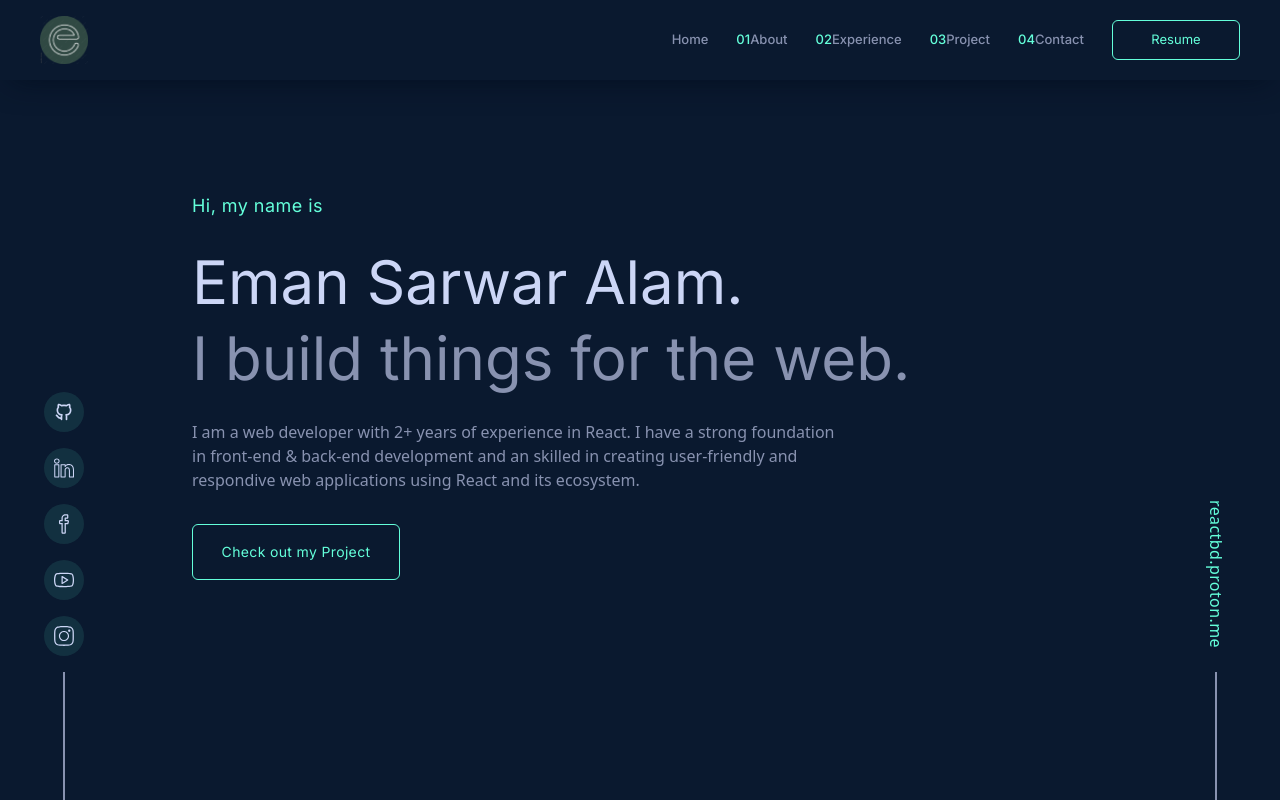
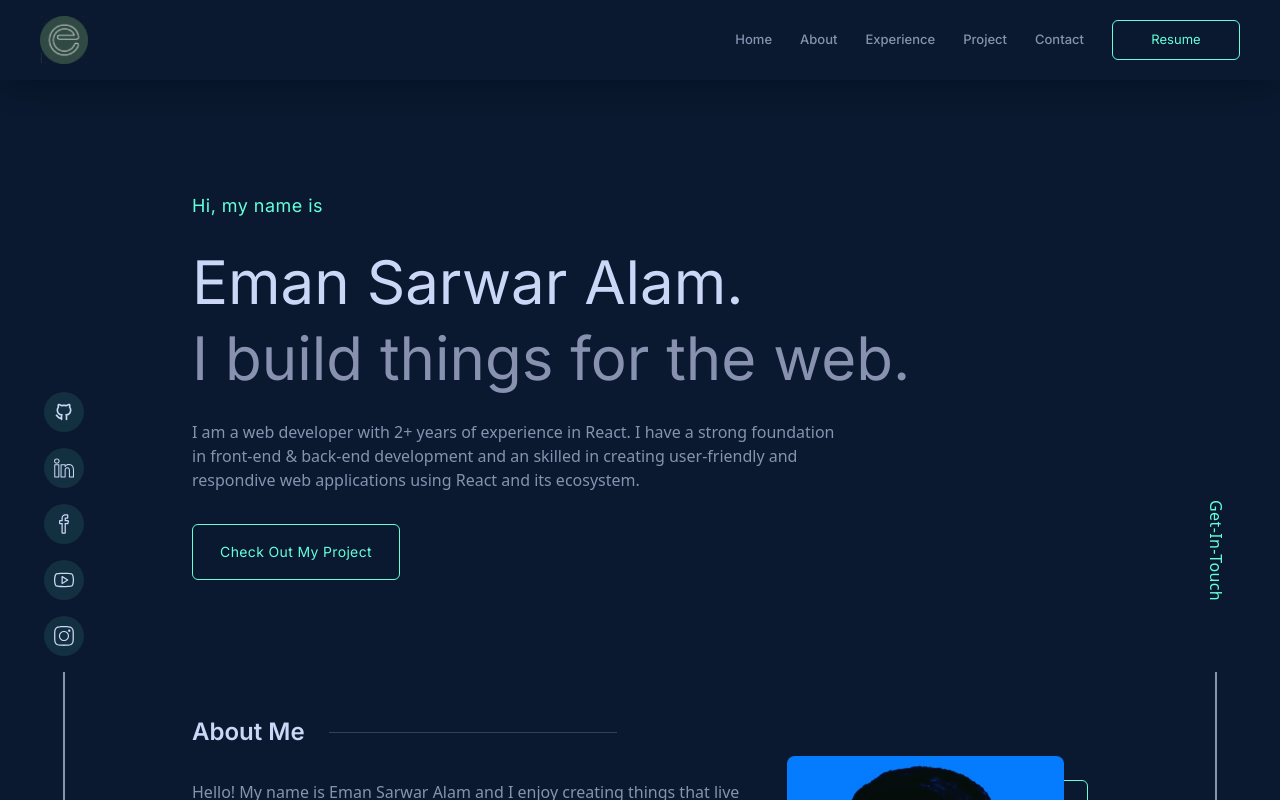
Before and after one commit to emansarwar/next-portfull, a Next.js app: page / in a window 1280 px wide. Built offline with nearby package versions, Linux system fonts and the light colour scheme.

Commit message:
2nd commit

```diff
--- a/components/Banner.tsx
+++ b/components/Banner.tsx
@@ -4,7 +4,7 @@ const Banner = () => {
     return (
         <section
         id='home'
-        className='max-w-contentContainer mx-auto py-10 mdl:py-24 flex flex-col gap-4 lgl:gap-8 mdl:px-10 xl:px-4'>
+        className='max-w-contentContainer mx-auto py-6 mdl:py-24 flex flex-col gap-4 lgl:gap-8 mdl:px-10 xl:px-4'>
             <motion.h3
             initial={{y: 10, opacity: 0 }}
             animate={{y: 0, opacity: 1 }}
@@ -21,8 +21,8 @@ const Banner = () => {
             animate={{y: 0, opacity: 1 }}
             transition={{duration:0.5, delay: 0.8 }}
              className='text-base md:max-w-[650px] text-textDark font-medium'>
-                {" "}
-                I am a web developer with 2+ years of experience in React. I have a strong foundation in front-end & back-end development and an skilled in creating  user-friendly and respondive web applications using React and its ecosystem.{" "}
+
+                I am a web developer with 2+ years of experience in React. I have a strong foundation in front-end & back-end development and an skilled in creating  user-friendly and respondive web applications using React and its ecosystem.
                 {/* <a href=""><span>Learn More</span>
                     </a>  */}
             </motion.p>
@@ -30,7 +30,7 @@ const Banner = () => {
             initial={{y: 10, opacity: 0 }}
             animate={{y: 0, opacity: 1 }}
             transition={{duration:0.5, delay: 0.9 }}
-            className='w-52 h-14 text-sm font-titleFont border border-textGreen rounded-md text-textGreen tracking-wide hover:bg-hoverColor duration-300'>Check out my Project</motion.button>
+            className='w-52 h-14 text-sm font-titleFont border border-textGreen rounded-md text-textGreen tracking-wide hover:bg-hoverColor duration-300'>Check Out My Project</motion.button>
         </section>
     );
 };
--- a/components/Navbar.tsx
+++ b/components/Navbar.tsx
@@ -53,8 +53,7 @@ const Navbar = () => {
               onClick={handleScroll}
               className="flex items-center gap-1 font-medium text-textDark hover:text-textGreen cursor-pointer duration-300 nav-link"
             >
-              <motion.li initial={{ y: -10, opacity: 0 }} animate={{ y: 0, opacity: 1 }} transition={{ duration: 0.1, delay: 0.1 }}>
-                <span className="text-textGreen">01</span>About
+              <motion.li initial={{ y: -10, opacity: 0 }} animate={{ y: 0, opacity: 1 }} transition={{ duration: 0.1, delay: 0.1 }}>About
               </motion.li>
             </Link>
             <Link
@@ -62,8 +61,7 @@ const Navbar = () => {
               onClick={handleScroll}
               className="flex items-center gap-1 font-medium text-textDark hover:text-textGreen cursor-pointer duration-300 nav-link"
             >
-              <motion.li initial={{ y: -10, opacity: 0 }} animate={{ y: 0, opacity: 1 }} transition={{ duration: 0.1, delay: 0.2 }}>
-                <span className="text-textGreen">02</span>Experience
+              <motion.li initial={{ y: -10, opacity: 0 }} animate={{ y: 0, opacity: 1 }} transition={{ duration: 0.1, delay: 0.2 }}>Experience
               </motion.li>
             </Link>
             <Link
@@ -71,8 +69,7 @@ const Navbar = () => {
               onClick={handleScroll}
               className="flex items-center gap-1 font-medium text-textDark hover:text-textGreen cursor-pointer duration-300 nav-link"
             >
-              <motion.li initial={{ y: -10, opacity: 0 }} animate={{ y: 0, opacity: 1 }} transition={{ duration: 0.1, delay: 0.3 }}>
-                <span className="text-textGreen">03</span>Project
+              <motion.li initial={{ y: -10, opacity: 0 }} animate={{ y: 0, opacity: 1 }} transition={{ duration: 0.1, delay: 0.3 }}>Project
               </motion.li>
             </Link>
             <Link
@@ -80,8 +77,7 @@ const Navbar = () => {
               onClick={handleScroll}
               className="flex items-center gap-1 font-medium text-textDark hover:text-textGreen cursor-pointer duration-300 nav-link"
             >
-              <motion.li initial={{ y: -10, opacity: 0 }} animate={{ y: 0, opacity: 1 }} transition={{ duration: 0.1, delay: 0.4 }}>
-                <span className="text-textGreen">04</span>Contact
+              <motion.li initial={{ y: -10, opacity: 0 }} animate={{ y: 0, opacity: 1 }} transition={{ duration: 0.1, delay: 0.4 }}>Contact
               </motion.li>
             </Link>
           </ul>
@@ -217,7 +213,7 @@ const Navbar = () => {
                         ease: "easeIn",
                       }}
                     >
-                      Resume
+                      Contact
                     </motion.li>
                   </Link>
                 </ul>
@@ -298,7 +294,7 @@ const Navbar = () => {
                     href="mailto:emansarwar3@gmail.com"
                     target="_blank"
                   >
-                    <span className="text-sm w-72 h-10 tracking-widest text-textGreen text-center   mt-4">reactbd@proton.me</span>
+                    <span className="text-sm w-72 h-10 tracking-widest text-textGreen text-center   mt-4">Get-In-Touch</span>
                   </motion.a>
             </motion.div>
           </div>
--- a/components/Projects.tsx
+++ b/components/Projects.tsx
@@ -8,10 +8,10 @@ import {RxOpenInNewWindow} from "react-icons/rx"
 
 const Projects = () => {
   return (
-    <section id="project" className="max-w-container mx-auto py-24 lgl:px-20">
+    <section id="project" className="max-w-contentContainer mx-auto py-4 lgl:py-10 mdl:py-24 flex flex-col  gap-4 lgl:gap-8 mdl:px-10 xl:px-4">
       <SectionTitle title="Projects" titleNo="03"></SectionTitle>
       <div className='w-full flex flex-col items-center justify-between gap-28 mt-10 '>
-      <div className='w-full flex flex-col items-center justify-center gap-28 mt-10'>
+      <div className='w-full flex flex-col items-center justify-center gap-28 '>
         <div className='flex flex-col xl:flex-row gap-6'>
             <a href="https://doctors-eye.web.app/"
             className='w-full xl:w-1/2 h-auto relative group' target='_blank'>
@@ -50,7 +50,7 @@ const Projects = () => {
         </div>
 
       </div>
-      <div className='w-full flex flex-col items-center justify-center gap-28 mt-10'>
+      <div className='w-full flex flex-col items-center lgl:pr-12 justify-center gap-28 mt-10'>
         <div className='flex flex-col xl:flex-row-reverse gap-6'>
             <a href="https://doctors-eye.web.app/"
             className='w-full xl:w-1/2 h-auto relative group' target='_blank'>
@@ -58,7 +58,7 @@ const Projects = () => {
                     <Image className='w-full h-full object-contain rounded'src={libraryImg} alt='doctor-img'/>
                 </div>
             </a>
-            <div className='w-full xl:w-1/2 flex flex-col gap-6 lgl:justify-between items-start z-10'>
+            <div className='w-full xl:w-1/2 flex flex-col  gap-6 lgl:justify-between items-start z-10'>
                 <p className='font-titleFont  text-textGreen text-sm tracking-wide'>featured project</p>
                 <h3 className='text-2xl font-bold'>Book Worm</h3>
                 <p className='bg-[#112240] text-sm md:text-base p-2 md:p-6 xl:-mr-16 rounded-md'>An Amazon clone website for visualizing personalized Amazon website. View your products, Add your account with <span className='text-textGreen'>O-auth </span> and then make the purchage using <span className='text-textGreen'>stripe</span>.
--- a/components/RightSide.tsx
+++ b/components/RightSide.tsx
@@ -4,7 +4,7 @@ const RightSide = () => {
     return (
         <div className='w-full h-full flex flex-col items-center justify-end gap-4 text-textLight'>
             <a href="mailto:emansarwar3@gmail.com">
-                <p className='text-s rotate-90 w-72 tracking-wide text-textGreen'>reactbd.proton.me</p>
+                <p className='text-s rotate-90 w-72 tracking-wide text-textGreen'>Get-In-Touch</p>
             </a>
             <span className='w-[2px] h-32 bg-textDark inline-flex'></span>
         </div>
--- a/components/SectionTitle.tsx
+++ b/components/SectionTitle.tsx
@@ -6,7 +6,7 @@ interface Props {
 const SectionTitle = ({title, titleNo}: Props) => {
   return (
     <h2 className='font-titleFont text-2xl font-semibold flex items-center'>
-      <span className='text-base md:text-lg text-textGreen mr-2'>{titleNo}</span>
+      {/* <span className='text-base md:text-lg text-textGreen mr-2'>{titleNo}</span> */}
       {title}
       <span className='hidden md:inline-flex md:w-60 lgl:w-72 h-[.5px] bg-gray-700 ml-6'></span>
       </h2>
--- a/components/tut.tsx
+++ /dev/null
@@ -1,9 +0,0 @@
-import React from 'react'
-
-const tut = () => {
-  return (
-    <div>tut</div>
-  )
-}
-
-export default tut
--- a/components/works/Contact.tsx
+++ b/components/works/Contact.tsx
@@ -3,8 +3,8 @@ import React from 'react'
 const Contact = () => {
   return (
     <section id='contact'
-    className='max-w-contentContainer mx-auto py-10 xl:py-32 flex flex-col gap-4 items-center justify-center'>
-        <p className='font-titleFont text-lg text-textGreen font-semibold flex items-center tracking-wide'>04. What’s Next?</p>
+    className='max-w-contentContainer mx-auto py-10 xl:py-20  lgl:gap-8 flex flex-col gap-4 items-center justify-center xl:px-4'>
+        <p className='font-titleFont text-lg text-textGreen font-semibold flex items-center tracking-wide'>What’s Next?</p>
         <h2 className='font-titleFont text-5xl font-semibold'>Get In Touch</h2>
         <p>
             Although I’m not currently looking for any new opportunities, my inbox is always open. Whether you have a question or just want to say hi, I’ll try my best to get back to you!
--- a/pages/index.tsx
+++ b/pages/index.tsx
@@ -21,7 +21,7 @@ export default function Home() {
       </Head>
       <main className="w-full h-screen font-bodyFont   bg-bodyColor text-textLight overflow-x-hidden overflow-y-scroll scrollbar scrollbar-track-textDark/20 scrollbar-thumb-textDark/60">
         <Navbar></Navbar>
-        <div className='w-full h-[88vh] xl:flex items-center gap-20 justify-between'>
+        <div className='w-full h-[88vh] xl:flex items-center  justify-between'>
           <motion.div
           initial={{ opacity: 0 }}
           animate={{ opacity: 1 }}
@@ -29,12 +29,12 @@ export default function Home() {
            className='hidden xl:inline-flex w-32 h-full fixed left-0 bottom-0'>
             <LeftSide></LeftSide>
           </motion.div>
-          <motion.div className='h-[88vh] w-full mx-40 p-4'>
+          <motion.div className='h-[88vh] w-full lgl:mx-40 mx-auto p-4'>
             <Banner/>
             <About></About>
             <Experience/>
             <Projects/>
-            {/* Archive */}
+
             {/* Contact */}
             <Contact></Contact>
             {/* footer */}
```
Also changed, not shown: components/About.tsx (+4 -4 lines), components/Experience.tsx (+49 -28 lines).
